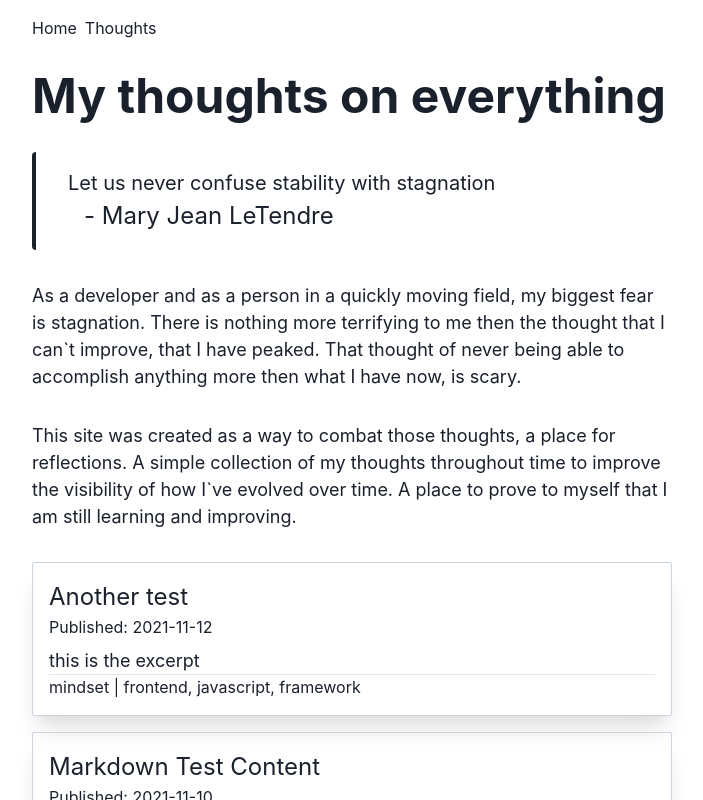
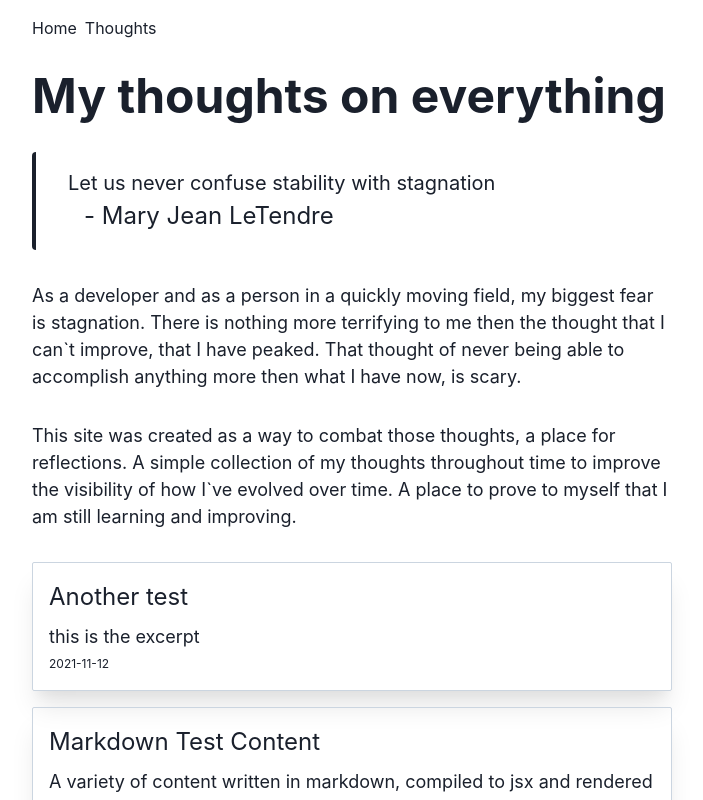
Before and after one commit to LitenApe/blog, a Next.js app: page /thoughts in a window 1280 px wide. Shown: the top 800 px of the page, without its empty margins (128-831 px from the left). Built offline with nearby package versions, Linux system fonts and the light colour scheme.

Commit message:
feat: use time element for timestamps

```diff
--- a/components/Page.tsx
+++ b/components/Page.tsx
@@ -21,10 +21,6 @@ interface IPage {
 
 function Title(props: ITitle) {
   const { heading, hidden, ...rest } = props;
-
-  useEffect(() => {
-    highlightjs.highlightAll();
-  });
 
   if (hidden) {
     return (
@@ -52,6 +48,10 @@ export function Page(props: PropsWithChildren<IPage>) {
     hideHeading = false,
   } = props;
 
+  useEffect(() => {
+    highlightjs.highlightAll();
+  }, []);
+
   return (
     <>
       <Head>
--- a/components/Post.tsx
+++ b/components/Post.tsx
@@ -1,10 +1,9 @@
-import { Box, Divider, Link, Text } from '@chakra-ui/layout';
+import { Box, Link, Text } from '@chakra-ui/layout';
 
 import { Page } from '../types/page';
 import { Paragraph } from './layout/Paragraph';
 import { Routes } from '../utils/routes';
 import { useRouter } from 'next/dist/client/router';
-import { When } from './When';
 
 export function Post(props: Page) {
   const { slug, frontmatter, created_at } = props;
@@ -27,28 +26,16 @@ export function Post(props: Page) {
           {frontmatter.title}
         </Link>
       </header>
-      <Text>Published: {frontmatter.date}</Text>
       <Paragraph mb={0} mt={2}>
         {frontmatter.excerpt}
       </Paragraph>
-      <When
-        condition={
-          frontmatter.categories.length > 0 || frontmatter.tags.length > 0
-        }
+      <Text
+        as="time"
+        dateTime={new Date(created_at).toISOString()}
+        fontSize="xs"
       >
-        <Divider />
-        <Text>
-          {frontmatter.categories.join(', ')}{' '}
-          <When
-            condition={
-              frontmatter.categories.length > 0 && frontmatter.tags.length > 0
-            }
-          >
-            |
-          </When>{' '}
-          {frontmatter.tags.join(', ')}
-        </Text>
-      </When>
+        {frontmatter.date}
+      </Text>
     </Box>
   );
 }
--- a/content/thoughts/another-test.md
+++ b/content/thoughts/another-test.md
@@ -9,27 +9,7 @@ excerpt: this is the excerpt
 
 Lorem ipsum sunt est dolore ex dolore mollit nulla cupidatat laboris deserunt eiusmod veniam quis anim dolor eu ad amet ex dolor elit cillum duis in cillum commodo est duis culpa velit dolor do cupidatat ad dolor voluptate veniam labore ut in laborum voluptate anim in laborum laboris reprehenderit ut labore quis minim dolore tempor in adipisicing ullamco aliqua qui incididunt sunt ut ex
 
-    interface Context {
-      readonly id: string;
-      readonly open: boolean;
-      readonly onClick: (event: MouseEvent) => void;
-    }
-
-    export AccordionContext = createContext(Context | null)(null);
-
-    export function useAccordion(): Context {
-      const context = useContext(AccordionContext);
-
-      if (context === null) {
-        throw new Error ('Component must be wrapped by an Accordion Provider');
-      }
-
-      return context;
-    }
-
 Lorem ipsum laborum sed enim elit sint id eiusmod eiusmod commodo aute est aliqua tempor deserunt mollit reprehenderit ut voluptate do exercitation nostrud reprehenderit ut sint enim aliqua nisi non ad sit et esse ut culpa consequat qui id mollit mollit esse in anim proident dolor sit sint enim ad sit est velit laborum sit amet laborum magna dolor in sit excepteur laboris do
-
-![Test written on a keyboard key](https://external-content.duckduckgo.com/iu/?u=https%3A%2F%2Fmiro.medium.com%2Fmax%2F3016%2F1*srSO6S7Q0N-Y9iOwdVah0A.jpeg&f=1&nofb=1)
 
 Lorem ipsum reprehenderit in mollit esse velit dolor consequat duis excepteur reprehenderit ea amet esse tempor occaecat ut est aute ut ut tempor amet do ad sunt in dolore sunt in magna velit labore ut amet ut in dolore excepteur dolore officia cillum laborum id do irure sint fugiat ut dolore adipisicing magna elit ad consectetur dolor velit officia ut excepteur eiusmod laborum voluptate
 
--- a/content/thoughts/test-content.md
+++ b/content/thoughts/test-content.md
@@ -240,6 +240,24 @@ This is a normal paragraph:
 
     This is a code block.
 
+    interface Context {
+      readonly id: string;
+      readonly open: boolean;
+      readonly onClick: (event: MouseEvent) => void;
+    }
+
+    export AccordionContext = createContext(Context | null)(null);
+
+    export function useAccordion(): Context {
+      const context = useContext(AccordionContext);
+
+      if (context === null) {
+        throw new Error ('Component must be wrapped by an Accordion Provider');
+      }
+
+      return context;
+    }
+
 Here is an example of AppleScript:
 
     tell application "Foo"
@@ -308,3 +326,5 @@ Unlike a pre-formatted code block, a code span indicates code within a
 normal paragraph. For example:
 
 Use the `printf()` function.
+
+![Test written on a keyboard key](https://external-content.duckduckgo.com/iu/?u=https%3A%2F%2Fmiro.medium.com%2Fmax%2F3016%2F1*srSO6S7Q0N-Y9iOwdVah0A.jpeg&f=1&nofb=1)
```
Also changed, not shown: pages/thoughts/[slug].tsx (+10 -4 lines).
